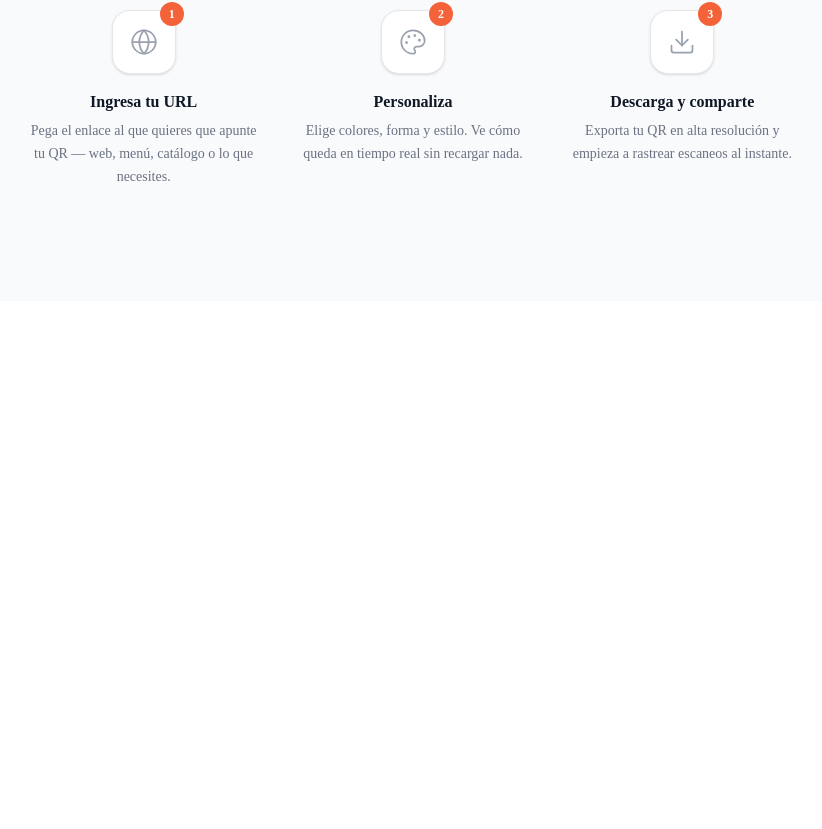
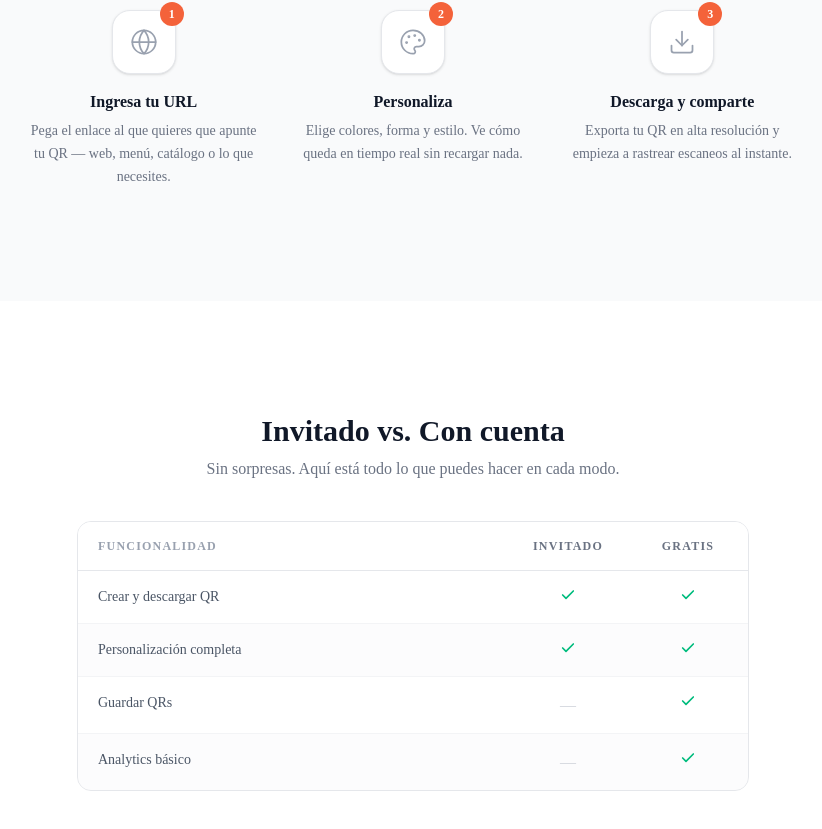
Before and after one commit to lfhernandez03/Qrova-app, a Next.js app in the folder qrova-app/: page / in a window 1280 px wide. Shown: the part 1556-2385 px from the top of the page, without its empty margins (227-1049 px from the left). Before the commit the page ends 1857 px from the top, so only its background shows below. Built offline with nearby package versions, Linux system fonts and the light colour scheme.

Commit message:
feat: implements comparison section

```diff
--- a/qrova-app/src/app/(marketing)/page.tsx
+++ b/qrova-app/src/app/(marketing)/page.tsx
@@ -1,4 +1,5 @@
 import Navbar from "@/components/ui/navbar";
+import ComparisonSection from "@/features/welcome/components/ComparisonSection";
 import FeaturesSection from "@/features/welcome/components/FeaturesSection";
 import HeroSection from "@/features/welcome/components/HeroSection";
 import HowItWorksSection from "@/features/welcome/components/HowItWorksSection";
@@ -12,6 +13,7 @@ export default async function HomePage() {
       <SocialProofBar />
       <FeaturesSection />
       <HowItWorksSection />
+      <ComparisonSection />
     </main>
   );
 }
--- /dev/null
+++ b/qrova-app/src/features/welcome/components/ComparisonSection.tsx
@@ -0,0 +1,64 @@
+import { Check } from "lucide-react";
+
+const CheckMark = () => (
+  <Check className="size-4 text-emerald-500 mx-auto" strokeWidth={2.5} />
+);
+
+const Dash = () => (
+  <span className="block text-center text-gray-300 select-none">—</span>
+);
+
+const ROWS = [
+  { feature: "Crear y descargar QR",    guest: true,  free: true  },
+  { feature: "Personalización completa", guest: true,  free: true  },
+  { feature: "Guardar QRs",             guest: false, free: true  },
+  { feature: "Analytics básico",        guest: false, free: true  },
+] as const;
+
+const ComparisonSection = () => (
+  <section className="bg-white py-20 lg:py-28">
+    <div className="max-w-7xl mx-auto px-6 flex flex-col items-center gap-10">
+      {/* Header */}
+      <div className="text-center flex flex-col gap-2">
+        <h2 className="text-3xl font-bold text-gray-900">
+          Invitado vs. Con cuenta
+        </h2>
+        <p className="text-gray-500">
+          Sin sorpresas. Aquí está todo lo que puedes hacer en cada modo.
+        </p>
+      </div>
+
+      {/* Table */}
+      <div className="w-full max-w-2xl rounded-xl border border-gray-200 overflow-hidden">
+        {/* Header */}
+        <div className="grid grid-cols-[1fr_120px_120px] bg-white border-b border-gray-200">
+          <div className="px-5 py-4 text-xs font-semibold tracking-widest text-gray-400 uppercase">
+            Funcionalidad
+          </div>
+          <div className="px-5 py-4 text-xs font-semibold tracking-widest text-gray-500 uppercase text-center">
+            Invitado
+          </div>
+          <div className="px-5 py-4 text-xs font-semibold tracking-widest text-gray-500 uppercase text-center">
+            Gratis
+          </div>
+        </div>
+
+        {/* Rows */}
+        {ROWS.map(({ feature, guest, free }, i) => (
+          <div
+            key={feature}
+            className={`grid grid-cols-[1fr_120px_120px] border-b border-gray-100 last:border-0 ${
+              i % 2 === 1 ? "bg-gray-50/50" : "bg-white"
+            }`}
+          >
+            <div className="px-5 py-4 text-sm text-gray-600">{feature}</div>
+            <div className="px-5 py-4">{guest ? <CheckMark /> : <Dash />}</div>
+            <div className="px-5 py-4">{free ? <CheckMark /> : <Dash />}</div>
+          </div>
+        ))}
+      </div>
+    </div>
+  </section>
+);
+
+export default ComparisonSection;
```
